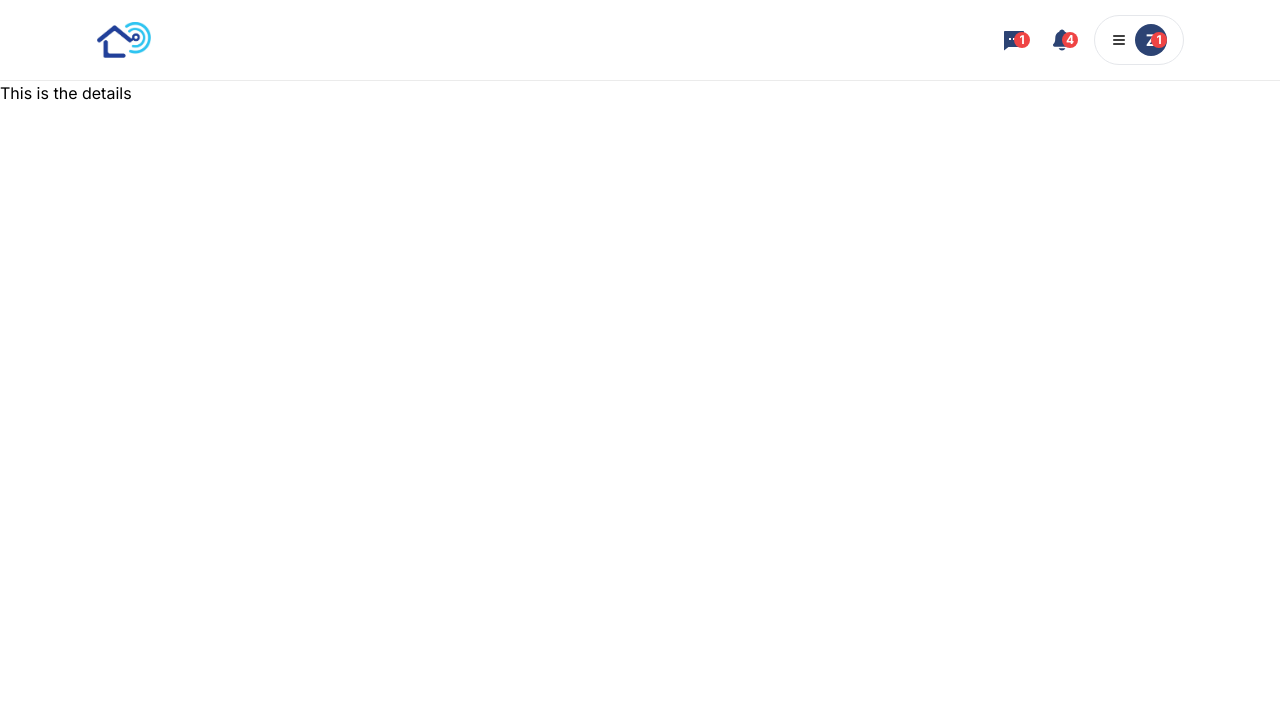
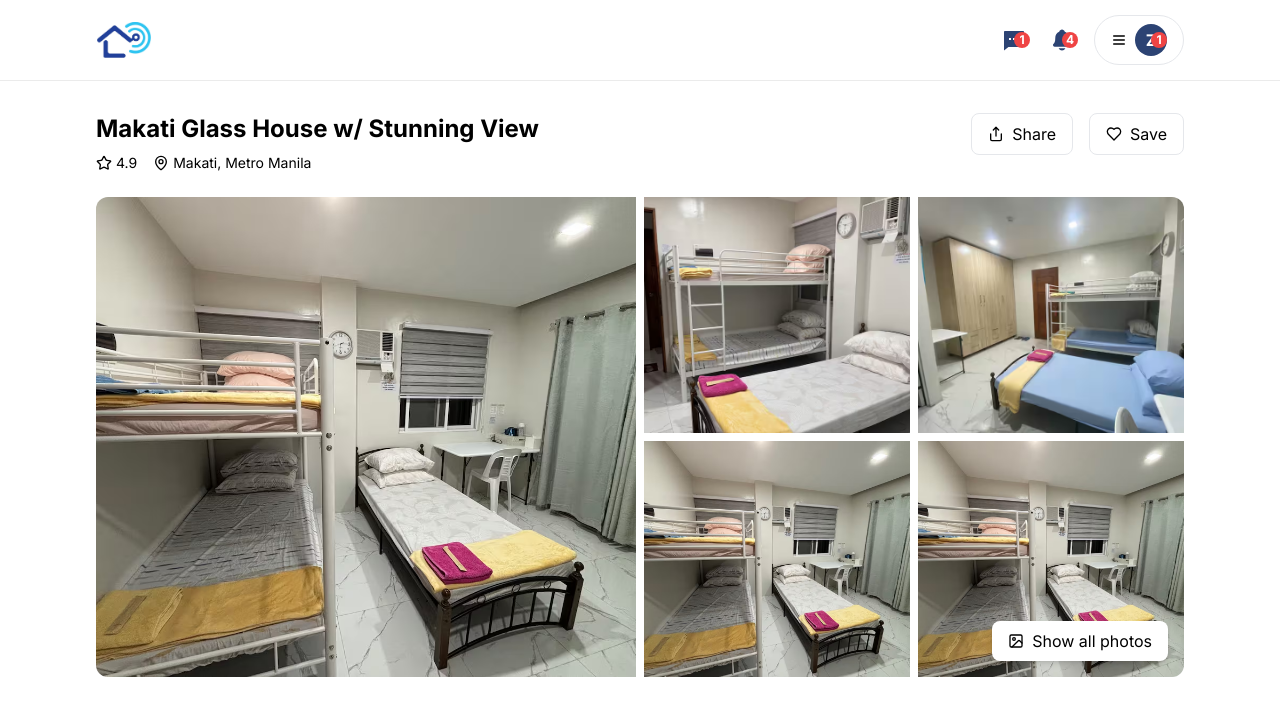
Before and after one commit to Rhixin/RoomRadarWeb, a Next.js app: page /listings/1 in a window 1280 px wide. Shown: the top 716 px of the page. Built offline with nearby package versions, Linux system fonts and the light colour scheme.

Commit message:
added mock details and ui forr listing details

```diff
--- a/app/(auth)/listings/[id]/page.tsx
+++ b/app/(auth)/listings/[id]/page.tsx
@@ -1,12 +1,94 @@
 "use client";
 import React from "react";
 import Navbar from "@/components/navbar/navbar";
+import { Share, Heart, Star, MapPin, Image } from "lucide-react";
 
 const ListingDetails = () => {
   return (
     <>
-      <Navbar navbarType={2}></Navbar>
-      This is the details
+      <Navbar navbarType={2} />
+
+      <div className="py-8">
+        <div className="max-w-[2520px] mx-auto px-4 sm:px-24">
+          {/* Header Section */}
+          <div className="flex flex-col gap-6">
+            <div className="flex justify-between items-start">
+              <div>
+                <h1 className="text-2xl font-bold mb-2">
+                  Makati Glass House w/ Stunning View
+                </h1>
+                <div className="flex items-center gap-4 text-sm">
+                  <div className="flex items-center gap-1">
+                    <Star className="w-4 h-4" />
+                    <span>4.9</span>
+                  </div>
+                  <div className="flex items-center gap-1">
+                    <MapPin className="w-4 h-4" />
+                    <span>Makati, Metro Manila</span>
+                  </div>
+                </div>
+              </div>
+
+              <div className="flex gap-4">
+                <button className="flex items-center gap-2 px-4 py-2 rounded-lg border hover:bg-gray-50">
+                  <Share className="w-4 h-4" />
+                  <span>Share</span>
+                </button>
+                <button className="flex items-center gap-2 px-4 py-2 rounded-lg border hover:bg-gray-50">
+                  <Heart className="w-4 h-4" />
+                  <span>Save</span>
+                </button>
+              </div>
+            </div>
+
+            {/* Image Grid Placeholder */}
+            <div className="grid grid-cols-4 gap-2 h-[60vh]">
+              <div className="col-span-2 row-span-2 relative rounded-l-xl overflow-hidden">
+                <img
+                  src="/images/testing-1.avif"
+                  alt="Main property view"
+                  className="object-cover w-full h-full"
+                />
+              </div>
+              <div className="relative">
+                <img
+                  src="/images/testing-2.avif"
+                  alt="Property view 2"
+                  className="object-cover w-full h-full"
+                />
+              </div>
+              <div className="relative rounded-tr-xl overflow-hidden">
+                <img
+                  src="/images/testing-3.avif"
+                  alt="Property view 3"
+                  className="object-cover w-full h-full"
+                />
+              </div>
+              <div className="relative">
+                <img
+                  src="/images/testing-1.avif"
+                  alt="Property view 4"
+                  className="object-cover w-full h-full"
+                />
+              </div>
+              <div className="relative rounded-br-xl overflow-hidden group">
+                <img
+                  src="/images/testing-1.avif"
+                  alt="Property view 5"
+                  className="object-cover w-full h-full"
+                />
+                <button
+                  className="absolute bottom-4 right-4 flex items-center gap-2 bg-white px-4 py-2 rounded-lg shadow-md hover:bg-gray-50 transition"
+                  onClick={() => {/* Add your show all photos logic here */}}
+                >
+                  <Image className="w-4 h-4" />
+                  <span>Show all photos</span>
+                </button>
+              </div>
+            </div>
+          </div>
+        </div>
+      </div>
     </>
   );
 };
```
